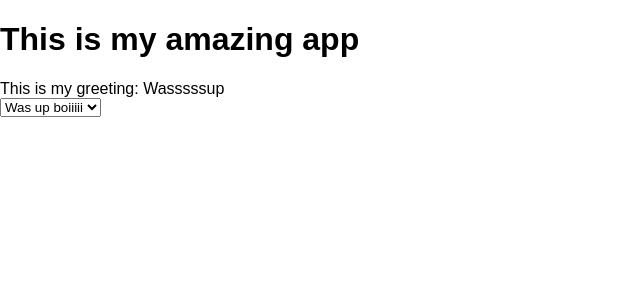
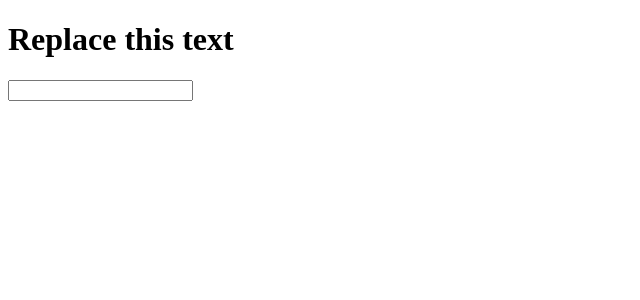
Before and after one commit to clarkcarter/sandbox, a React (Create React App) app: page / in a window 1280 px wide. Shown: the top 300 px of the page, without its empty margins (0-640 px from the left). Built offline with nearby package versions, Linux system fonts and the light colour scheme.

Commit message:
More messing about
Created a child-parent-grandparent situation and PropTypes and stateless functional components.

```diff
--- a/src/App.js
+++ b/src/App.js
@@ -1,23 +1,21 @@
 import React from 'react';
-import Presentational from './Presentational';
+import { MiddleMan } from './MiddleMan';
 
 class App extends React.Component {
   constructor(props) {
     super(props);
     this.state = {
-      greeting: "Wasssssup"
+      text: 'Replace this text'
     };
-    this.onChange = this.onChange.bind(this);
+    this.handleChange = this.handleChange.bind(this);
   }
 
-  onChange(input){
-    this.setState({ greeting: input })
+  handleChange(e) {
+      this.setState({ text: e.target.value });
   }
 
   render() {
-    return (
-      <Presentational greeting={this.state.greeting} onChange={this.onChange}/>
-    );
+    return <MiddleMan onChange={this.handleChange} text={this.state.text}/>;
   }
 }
 
--- a/src/Greeting.js
+++ /dev/null
@@ -1,10 +0,0 @@
-import React from 'react';
-
-const Greeting = (props) => {
-	return (
-		<div>
-			This is my greeting: {props.greeting}
-		</div>
-	)
-}
-export default Greeting
--- a/src/Input.js
+++ b/src/Input.js
@@ -1,25 +1,10 @@
 import React from 'react';
+import PropTypes from 'prop-types';
 
-class Input extends React.Component {
-	constructor(props) {
-		super(props);
-		this.handleChange = this.handleChange.bind(this);
-	}
-
-	handleChange(e) {
-		this.props.onChange(e.target.value)
-	}
-
-	render() {
-		return (
-			<div>
-				<select onChange={this.handleChange} >
-					<option>Was up boiiiii</option>
-					<option>Hey brother</option>
-				</select>
-			</div>
-		)
-	}
+export const Input = (props) => {
+  return <input onChange={props.onChange}/>;
 }
 
-export default Input
+Input.propTypes = {
+  onChange: PropTypes.func
+}
--- /dev/null
+++ b/src/MiddleMan.js
@@ -0,0 +1,11 @@
+import React from 'react';
+import { Input } from './Input';
+
+export const MiddleMan = (props) => {
+    return (
+      <div>
+        <h1>{props.text}</h1>
+        <Input onChange={props.onChange} value={props.text}/>
+      </div>
+    );
+}
--- a/src/Presentational.js
+++ /dev/null
@@ -1,21 +0,0 @@
-import React from 'react';
-import PropTypes from 'prop-types';
-import Greeting from './Greeting';
-import Input from './Input';
-
-const App = (props) => {
-  return (
-    <div>
-      <h1>This is my amazing app</h1>
-      <Greeting greeting={props.greeting}/>
-      <Input onChange={props.onChange}/>
-    </div>
-  );
-}
-
-App.propTypes = {
-  greeting: PropTypes.string.isRequired,
-  onChange: PropTypes.func.isRequired
-}
-
-export default App;
--- a/src/index.css
+++ /dev/null
@@ -1,5 +0,0 @@
-body {
-  margin: 0;
-  padding: 0;
-  font-family: sans-serif;
-}
--- a/src/index.js
+++ b/src/index.js
@@ -1,6 +1,5 @@
 import React from 'react';
 import ReactDOM from 'react-dom';
-import './index.css';
 import App from './App';
 import registerServiceWorker from './registerServiceWorker';
 
```
Also changed, not shown: src/App.css (deleted).
